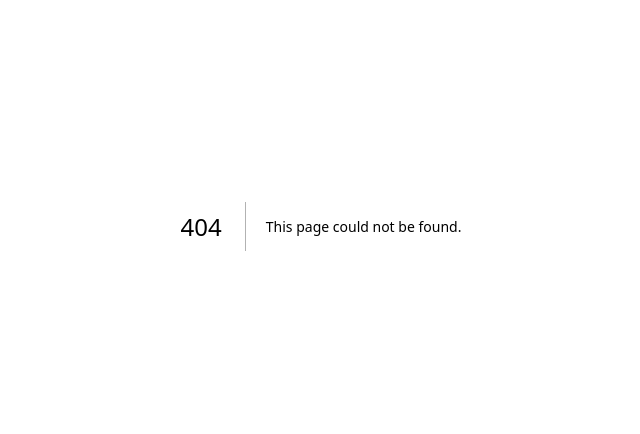
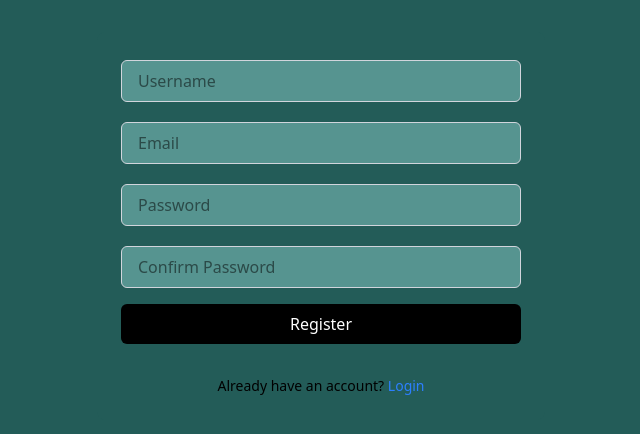
Before and after one commit to rororyo/buang.in-fe, a Next.js app: page /register in a window 1280 px wide. Before the commit this address had no page. Shown: the part 174-608 px from the top of the page, without its empty margins (319-959 px from the left). Built offline with nearby package versions, Linux system fonts and the light colour scheme.

Commit message:
feat: add log in and register page

```diff
--- a/package.json
+++ b/package.json
@@ -10,6 +10,7 @@
   },
   "dependencies": {
     "next": "^15.3.1",
+    "pg": "^8.15.6",
     "react": "^19.1.0",
     "react-dom": "^19.1.0"
   },
--- /dev/null
+++ b/src/app/login/page.tsx
@@ -0,0 +1,62 @@
+"use client";
+
+import React, { useState } from 'react';
+
+const Login = () => {
+  const [email, setEmail] = useState('');
+  const [password, setPassword] = useState('');
+
+  const handleSubmit = (e: React.FormEvent) => {
+    e.preventDefault();
+    console.log('Login:', { email, password });
+  };
+
+  return (
+    <div className="flex items-center justify-center min-h-screen" style={{ backgroundColor: '#235C58' }}>
+      <form onSubmit={handleSubmit} className="space-y-4 w-full max-w-md p-6 bg-white rounded-lg" style={{ backgroundColor: '#235C58' }}>
+      <div>
+          <input
+            type="email"
+            value={email}
+            onChange={(e) => setEmail(e.target.value)}
+            required
+            placeholder="Email"
+            className="w-full px-4 py-2 mt-1 border border-gray-300 rounded-md focus:outline-none focus:ring-2 focus:ring-blue-500"
+            style={{ backgroundColor: '#569490', color: 'black' }}
+          />
+        </div>
+        <div>
+          <input
+            type="password"
+            value={password}
+            onChange={(e) => setPassword(e.target.value)}
+            required
+            placeholder="Password"
+            className="w-full px-4 py-2 mt-1 border border-gray-300 rounded-md focus:outline-none focus:ring-2 focus:ring-blue-500"
+            style={{ backgroundColor: '#569490', color: 'black' }}
+          />
+        </div>
+        <div className="text-right">
+          <a href="#" className="text-sm text-blue-500 hover:underline">
+            Forgot password?
+          </a>
+        </div>
+        <button
+          type="submit"
+          className="w-full py-2 rounded-md hover:opacity-90 focus:outline-none focus:ring-2 focus:ring-blue-500"
+          style={{ backgroundColor: '#000000', color: 'white' }}
+        >
+          Login
+        </button>
+        <div className="text-center text-sm text-black-500">
+          Don't have an account yet?{' '}
+          <a href="/register" className="text-blue-500 hover:underline">
+            Register
+          </a>
+        </div>
+      </form>
+    </div>
+  );
+};
+
+export default Login;
--- a/src/app/page.tsx
+++ b/src/app/page.tsx
@@ -1,9 +1,16 @@
-import React from 'react'
+"use client";
+
+import React, { useEffect } from 'react';
+import { useRouter } from 'next/navigation';
 
 const Home = () => {
-  return (
-    <div>Home</div>
-  )
-}
+  const router = useRouter();
 
-export default Home
+  useEffect(() => {
+    router.push('/login');
+  }, [router]);
+
+  return null;
+};
+
+export default Home;
--- /dev/null
+++ b/src/app/register/page.tsx
@@ -0,0 +1,85 @@
+"use client";
+
+import React, { useState } from 'react';
+
+const Register = () => {
+  const [username, setUsername] = useState('');
+  const [email, setEmail] = useState('');
+  const [password, setPassword] = useState('');
+  const [confirmPassword, setConfirmPassword] = useState('');
+
+  const handleSubmit = (e: React.FormEvent) => {
+    e.preventDefault();
+    if (password !== confirmPassword) {
+      alert('Passwords do not match!');
+      return;
+    }
+    console.log('Register:', { username, email, password });
+  };
+
+  return (
+    <div className="flex items-center justify-center min-h-screen" style={{ backgroundColor: '#235C58' }}>
+      <form onSubmit={handleSubmit} className="space-y-4 w-full max-w-md p-6 bg-white rounded-lg" style={{ backgroundColor: '#235C58' }}>
+        <div>
+          <input
+            type="text"
+            value={username}
+            onChange={(e) => setUsername(e.target.value)}
+            required
+            placeholder="Username"
+            className="w-full px-4 py-2 mt-1 border border-gray-300 rounded-md focus:outline-none focus:ring-2 focus:ring-blue-500"
+            style={{ backgroundColor: '#569490', color: 'black' }}
+          />
+        </div>
+        <div>
+          <input
+            type="email"
+            value={email}
+            onChange={(e) => setEmail(e.target.value)}
+            required
+            placeholder="Email"
+            className="w-full px-4 py-2 mt-1 border border-gray-300 rounded-md focus:outline-none focus:ring-2 focus:ring-blue-500"
+            style={{ backgroundColor: '#569490', color: 'black' }}
+          />
+        </div>
+        <div>
+          <input
+            type="password"
+            value={password}
+            onChange={(e) => setPassword(e.target.value)}
+            required
+            placeholder="Password"
+            className="w-full px-4 py-2 mt-1 border border-gray-300 rounded-md focus:outline-none focus:ring-2 focus:ring-blue-500"
+            style={{ backgroundColor: '#569490', color: 'black' }}
+          />
+        </div>
+        <div>
+          <input
+            type="password"
+            value={confirmPassword}
+            onChange={(e) => setConfirmPassword(e.target.value)}
+            required
+            placeholder="Confirm Password"
+            className="w-full px-4 py-2 mt-1 border border-gray-300 rounded-md focus:outline-none focus:ring-2 focus:ring-blue-500"
+            style={{ backgroundColor: '#569490', color: 'black' }}
+          />
+        </div>
+        <button
+          type="submit"
+          className="w-full py-2 rounded-md hover:opacity-90 focus:outline-none focus:ring-2 focus:ring-blue-500"
+          style={{ backgroundColor: '#000000', color: 'white' }}
+        >
+          Register
+        </button>
+        <div className="mt-4 text-center text-sm text-black-600">
+          Already have an account?{' '}
+          <a href="/login" className="text-blue-500 hover:underline">
+            Login
+          </a>
+        </div>
+      </form>
+    </div>
+  );
+};
+
+export default Register;
```
Also changed, not shown: 1 other file (tests, documents, lock files or other folders).
